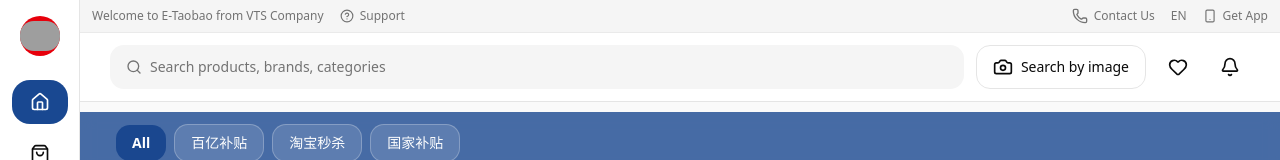
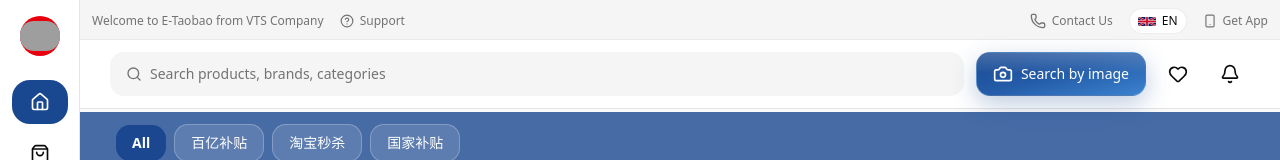
Before and after one commit to hengDG/taobao-shopping-web, a Next.js app: page / in a window 1280 px wide. Shown: the top 160 px of the page. Built offline with nearby package versions, Linux system fonts and the light colour scheme; grey boxes are pictures that could not be loaded.

Commit message:
update flag

```diff
--- a/src/components/app-shell.tsx
+++ b/src/components/app-shell.tsx
@@ -25,8 +25,27 @@ type AppShellProps = {
   children: React.ReactNode;
 };
 
+type Language = "en" | "zh-cn";
+
+const languageMeta: Record<
+  Language,
+  { label: string; flagSrc: string; alt: string }
+> = {
+  en: {
+    label: "EN",
+    flagSrc: "/images/flags/uk.svg",
+    alt: "English",
+  },
+  "zh-cn": {
+    label: "中文",
+    flagSrc: "/images/flags/cn.svg",
+    alt: "Chinese",
+  },
+};
+
 export function AppShell({ children }: AppShellProps) {
   const [showUtilityBar, setShowUtilityBar] = useState(true);
+  const [language, setLanguage] = useState<Language>("en");
 
   useEffect(() => {
     const updateBarVisibility = () => {
@@ -38,6 +57,9 @@ export function AppShell({ children }: AppShellProps) {
 
     return () => window.removeEventListener("scroll", updateBarVisibility);
   }, []);
+
+  const currentLanguage = languageMeta[language];
+  const nextLanguage: Language = language === "en" ? "zh-cn" : "en";
 
   return (
     <div className="min-h-screen bg-[#fafafa]">
@@ -71,7 +93,22 @@ export function AppShell({ children }: AppShellProps) {
                 Contact Us
               </span>
 
-              <span>EN</span>
+              <button
+                type="button"
+                onClick={() => setLanguage(nextLanguage)}
+                className="inline-flex cursor-pointer items-center gap-1.5 rounded-full border border-border/70 bg-white px-2 py-1 text-xs text-foreground transition-colors hover:bg-muted"
+                aria-label={`Switch language to ${languageMeta[nextLanguage].label}`}
+                title={`Switch language to ${languageMeta[nextLanguage].label}`}
+              >
+                <Image
+                  src={currentLanguage.flagSrc}
+                  alt={currentLanguage.alt}
+                  width={18}
+                  height={12}
+                  className="rounded-xs"
+                />
+                <span>{currentLanguage.label}</span>
+              </button>
 
               <span className="inline-flex items-center gap-1.5">
                 <Smartphone className="size-3.5" />
@@ -103,13 +140,49 @@ export function AppShell({ children }: AppShellProps) {
 
             <button
               type="button"
-              className="flex h-11 shrink-0 cursor-pointer items-center justify-center gap-2 rounded-xl lg:border bg-white px-3 text-sm font-medium text-foreground transition-all duration-200 hover:border-primary/40 hover:bg-muted hover:shadow active:scale-95 md:px-4"
+              className="
+                group relative flex h-11 shrink-0 cursor-pointer
+                items-center justify-center gap-2 overflow-hidden rounded-xl
+                border border-white/20
+                bg-linear-to-br from-[#194891] via-[#245ca8] to-[#3b82d0]
+                px-3 text-sm font-medium text-white
+                shadow-[0_8px_24px_rgba(25,72,145,0.28)]
+                transition-all duration-300
+                hover:-translate-y-0.5
+                hover:shadow-[0_12px_30px_rgba(25,72,145,0.4)]
+                active:translate-y-0 active:scale-[0.97]
+                md:px-4
+            "
               aria-label="Search by image"
               title="Search by image"
             >
-              <Camera className="size-5 shrink-0" />
+              {/* Glass highlight */}
+              <span
+                aria-hidden="true"
+                className="
+                pointer-events-none absolute inset-x-0 top-0 h-1/2
+                bg-linear-to-b from-white/20 to-transparent
+                "
+              />
+              {/* Moving shine */}
+              <span
+                aria-hidden="true"
+                className="
+                pointer-events-none absolute inset-y-0 -left-1/2 w-1/3
+                skew-x-[-20deg] bg-white/20 blur-sm
+                transition-all duration-700
+                group-hover:left-[120%]
+                "
+              />
+              <Camera
+                className="
+                relative z-10 size-5 shrink-0
+                transition-transform duration-300
+                group-hover:scale-110
+                "
+              />
 
-              <span className="hidden whitespace-nowrap md:inline">
+              <span className="relative z-10 hidden whitespace-nowrap md:inline">
                 Search by image
               </span>
             </button>
```
Also changed, not shown: public/images/flags/cn.svg (added), public/images/flags/uk.svg (added).
